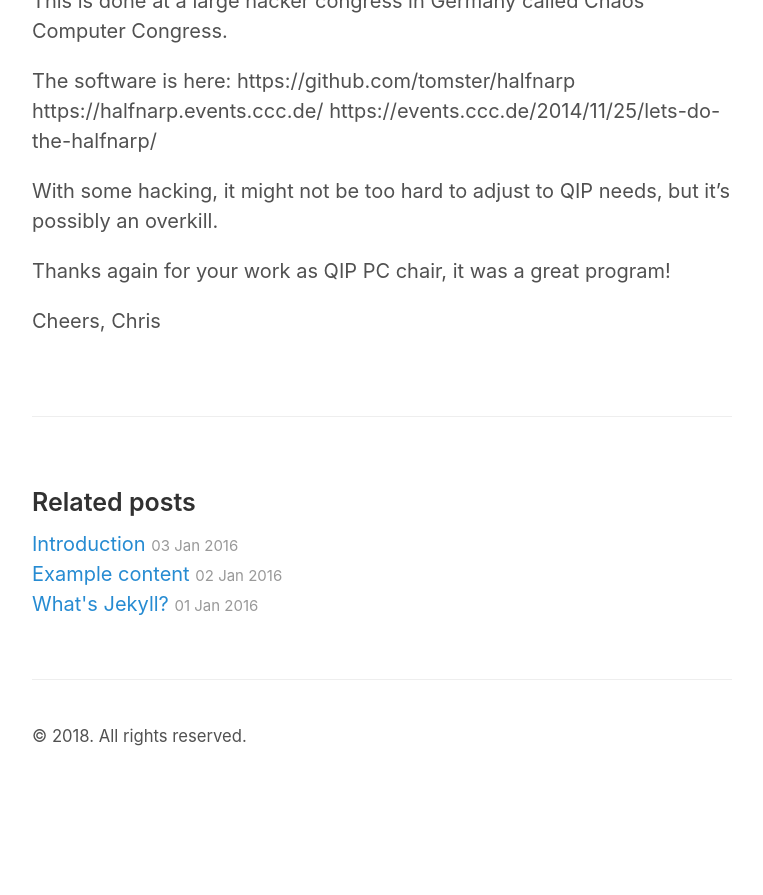
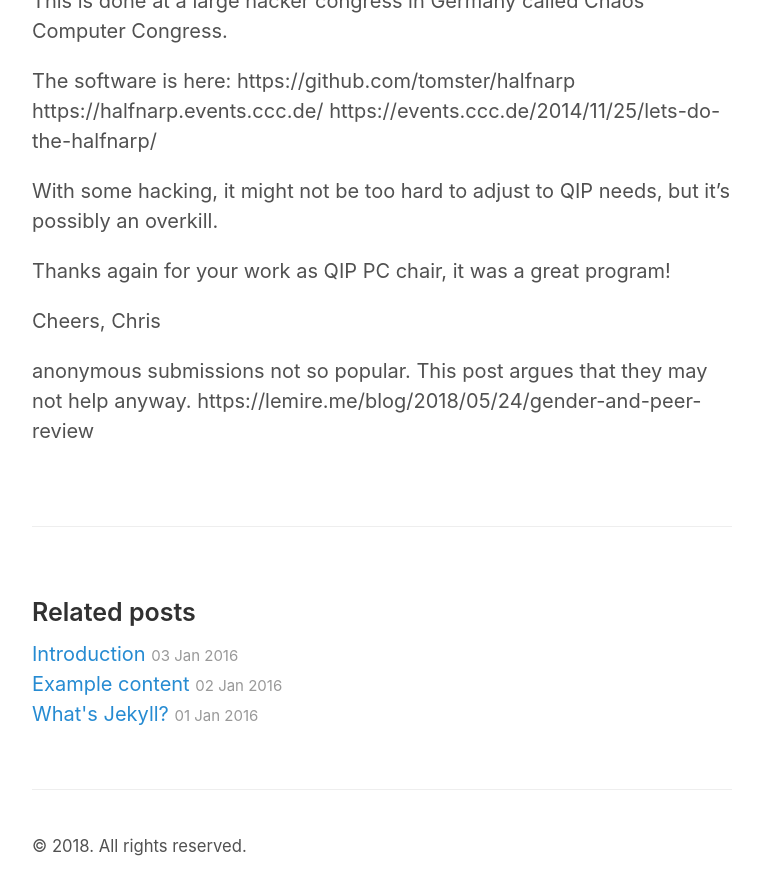
Before and after one commit to quantum-aram/quantum-aram.github.io, a Jekyll site: the page built from _posts/2018-05-04-PC.md, in a window 1280 px wide and 900 px high, scrolled down 1065 px. Shown: the top 895 px of the window, without its empty margins (258-1021 px from the left). Built offline with Jekyll 4.4.1, drawn with Linux system fonts in a browser that asks for light colours; before the commit the page ends 1855 px from its top, so only the background shows below that.

Commit message:
Update 2018-05-04-PC.md

```diff
--- a/_posts/2018-05-04-PC.md
+++ b/_posts/2018-05-04-PC.md
@@ -46,3 +46,6 @@ Thanks again for your work as QIP PC chair, it was a great program!
 
 Cheers,
 Chris
+
+anonymous submissions not so popular.  This post argues that they may not help anyway.
+https://lemire.me/blog/2018/05/24/gender-and-peer-review
```
